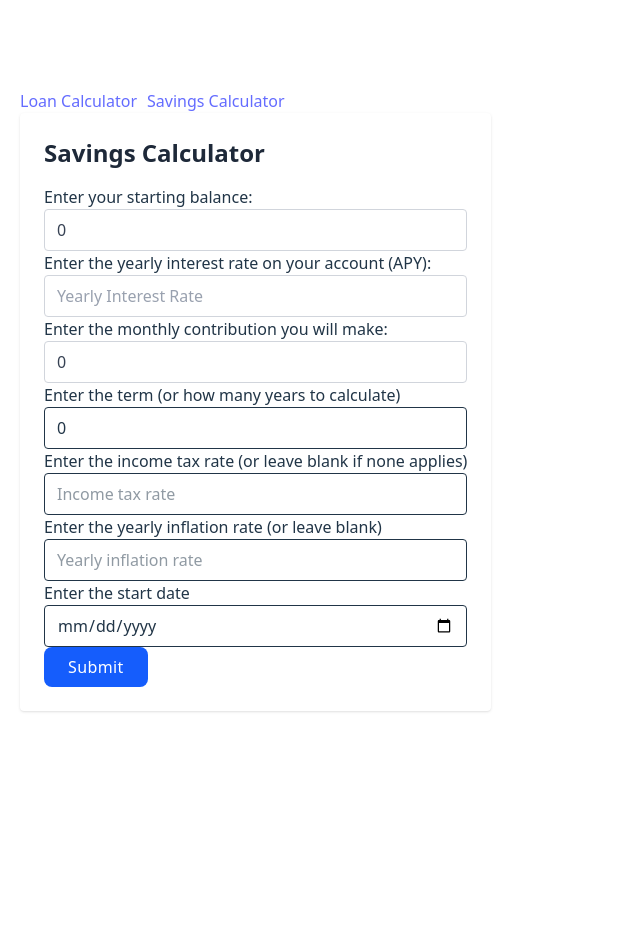
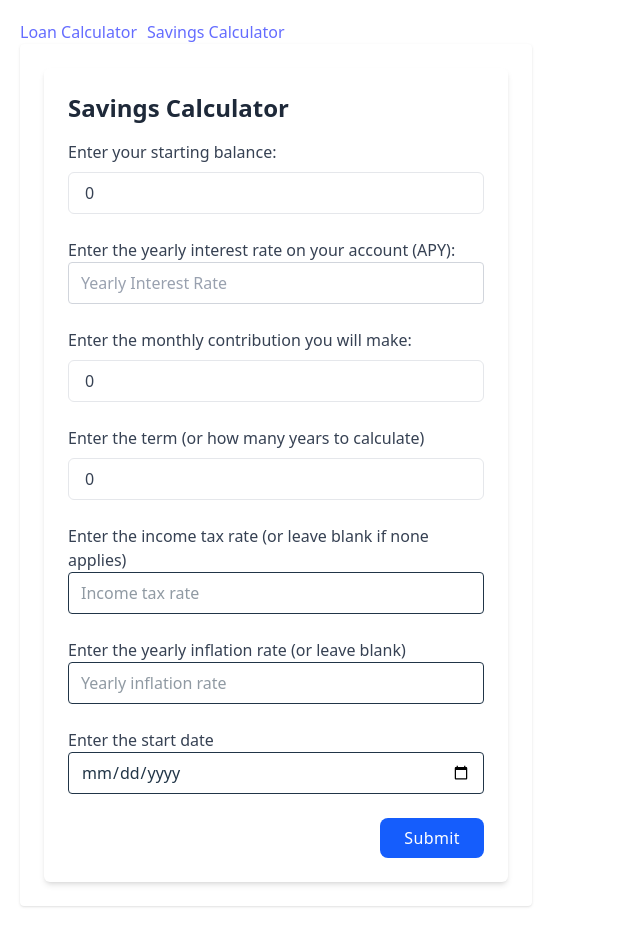
Before and after one commit to Mr-Rafael/finance-calculator-vite-front, a React (Vite) app: page /savings in a window 1280 px wide. Shown: the whole page, without its empty margins (0-640 px from the left). Before the commit the page ends 800 px from the top, so only its background shows below. Built offline with nearby package versions, Linux system fonts and the light colour scheme.

Commit message:
Updated the style for the savings calculator.

```diff
--- a/src/SavingsCalculator.jsx
+++ b/src/SavingsCalculator.jsx
@@ -1,6 +1,9 @@
 // SavingsCalculator.js
 import React, { useState } from 'react'
 import Button from './components/Button'
+import InputLabel from './components/InputLabel'
+import AmountInput from './components/AmountInput'
+import RateInput from './components/RateInput'
 
 function SavingsCalculator () {
   const [startingCapital, setStartingCapital] = useState(0)
@@ -49,50 +52,53 @@ function SavingsCalculator () {
   return (
     <div className='max-w-lg mx-auto p-6 bg-white shadow rounded'>
       {
+        <main class='mx-auto'>
+          <section class='max-w-4xl p-6 mx-auto bg-white rounded-md shadow-md dark:bg-gray-800'>
+            <h2 className='text-2xl font-bold text-gray-800 mb-4'>
+              Savings Calculator
+            </h2>
+            <form>
+              <div class='grid grid-cols-1 gap-6 mt-4 sm:grid-cols-1'>
                 <div>
-          <h2 className="text-2xl font-bold text-gray-800 mb-4">Savings Calculator</h2>
-          <div>
-            <label>Enter your starting balance:</label>
-          </div>
-          <div>
-            <input
+                  <InputLabel>Enter your starting balance:</InputLabel>
+                  <AmountInput
                     type='number'
                     step='1000'
                     placeholder='Starting Balance'
                     value={startingCapital}
                     onChange={e => setStartingCapital(e.target.value)}
-              className="w-full border border-gray-300 rounded px-3 py-2 text-gray-700 placeholder-gray-400 focus:outline-none focus:ring-2 focus:ring-blue-500"
+                    className='w-full border border-gray-300 rounded px-3 py-2 text-gray-700 placeholder-gray-400 focus:outline-none focus:ring-2 focus:ring-blue-500'
                   />
                 </div>
                 <div>
-            <label>Enter the yearly interest rate on your account (APY):</label>
-          </div>
-          <div>
+                  <InputLabel>
+                    Enter the yearly interest rate on your account (APY):
+                  </InputLabel>
                   <input
                     type='text'
                     placeholder='Yearly Interest Rate'
                     value={yearlyInterestRate}
                     onChange={e => setYearlyInterestRate(e.target.value)}
-              className="w-full border border-gray-300 rounded px-3 py-2 text-gray-700 placeholder-gray-400 focus:outline-none focus:ring-2 focus:ring-blue-500"
+                    className='w-full border border-gray-300 rounded px-3 py-2 text-gray-700 placeholder-gray-400 focus:outline-none focus:ring-2 focus:ring-blue-500'
                   />
                 </div>
                 <div>
-            <label>Enter the monthly contribution you will make:</label>
-          </div>
-          <div>
-            <input
+                  <InputLabel>
+                    Enter the monthly contribution you will make:
+                  </InputLabel>
+                  <AmountInput
                     type='number'
                     placeholder='Monthly Contribution'
                     value={monthlyContribution}
                     onChange={e => setMonthlyContribution(e.target.value)}
-              className="w-full border border-gray-300 rounded px-3 py-2 text-gray-700 placeholder-gray-400 focus:outline-none focus:ring-2 focus:ring-blue-500"
+                    className='w-full border border-gray-300 rounded px-3 py-2 text-gray-700 placeholder-gray-400 focus:outline-none focus:ring-2 focus:ring-blue-500'
                   />
                 </div>
                 <div>
-            <label>Enter the term (or how many years to calculate)</label>
-          </div>
-          <div>
-            <input
+                  <InputLabel>
+                    Enter the term (or how many years to calculate)
+                  </InputLabel>
+                  <AmountInput
                     type='number'
                     step='1'
                     placeholder='Duration (in years)'
@@ -102,11 +108,9 @@ function SavingsCalculator () {
                   />
                 </div>
                 <div>
-            <label>
+                  <InputLabel>
                     Enter the income tax rate (or leave blank if none applies)
-            </label>
-          </div>
-          <div>
+                  </InputLabel>
                   <input
                     type='text'
                     placeholder='Income tax rate'
@@ -116,9 +120,9 @@ function SavingsCalculator () {
                   />
                 </div>
                 <div>
-            <label>Enter the yearly inflation rate (or leave blank)</label>
-          </div>
-          <div>
+                  <InputLabel>
+                    Enter the yearly inflation rate (or leave blank)
+                  </InputLabel>
                   <input
                     type='text'
                     placeholder='Yearly inflation rate'
@@ -128,9 +132,7 @@ function SavingsCalculator () {
                   />
                 </div>
                 <div>
-            <label>Enter the start date</label>
-          </div>
-          <div>
+                  <InputLabel>Enter the start date</InputLabel>
                   <input
                     type='date'
                     value={startDate}
@@ -138,14 +140,21 @@ function SavingsCalculator () {
                     className='w-full border rounded px-3 py-2 focus:outline-none focus:ring-2 focus:ring-blue-500'
                   />
                 </div>
+              </div>
+              <div class='flex justify-end mt-6'>
                 <Button disabled={!isValid} onClick={handleSubmit}>
                   Submit
                 </Button>
               </div>
+            </form>
+          </section>
+        </main>
       }
       {response && (
         <div className='mt-6'>
-          <h3 className="text-xl font-semibold text-gray-700 mb-2">Savings Plan</h3>
+          <h3 className='text-xl font-semibold text-gray-700 mb-2'>
+            Savings Plan
+          </h3>
           <p>Your monthly interest rate is: {response.monthlyInterestRate}.</p>
           <p>
             At the end of the term, you will have earned $
```
Lines whose indentation alone changed are shown as unchanged.
